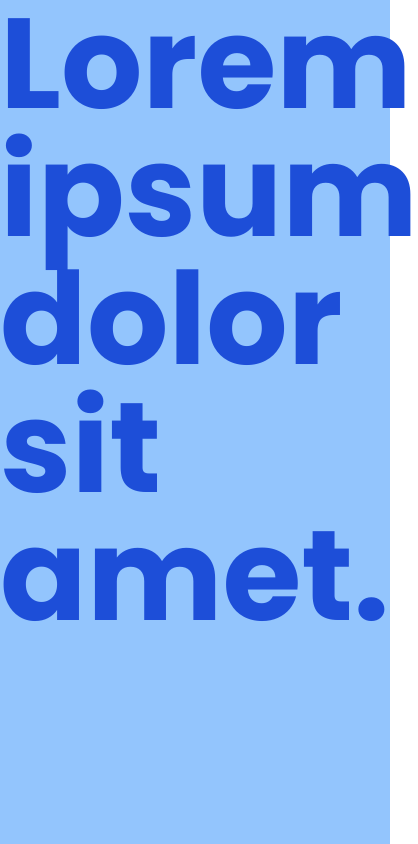
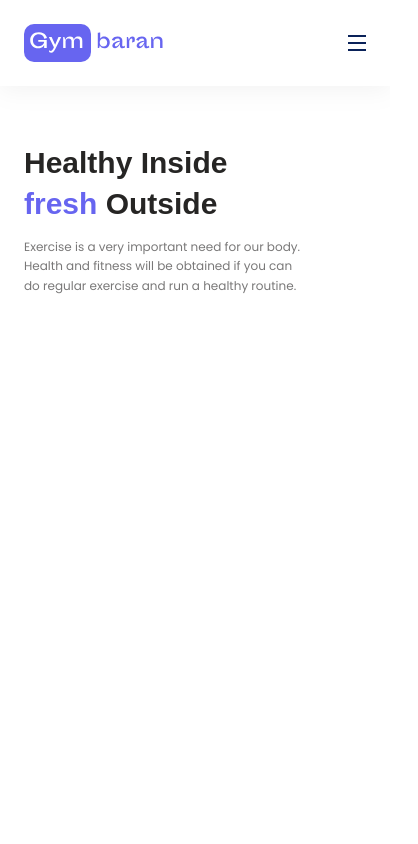
Before and after one commit to Danieljs-codes/Gym-baran, a website built with Vite: page index.html in a window 390 px wide. Shown: the whole page, 418 px wide, since content can reach past the window. Built offline with nearby package versions, Linux system fonts and the light colour scheme; a web font is replaced by a local one.

Commit message:
Implemented mobile nav

```diff
--- a/index.html
+++ b/index.html
@@ -2,7 +2,7 @@
 <html lang="en">
   <head>
     <meta charset="UTF-8" />
-    <link rel="icon" type="image/svg+xml" href="/vite.svg" />
+    <link rel="icon" type="image/svg+xml" href="/images/Logo.svg" />
     <link
       href="http://fonts.cdnfonts.com/css/sporting-grotesque"
       rel="stylesheet"
@@ -18,10 +18,17 @@
     <title>Gymbaran</title>
   </head>
   <body>
-    <div class="font-poppins min-h-screen bg-blue-300">
-      <h1 class="text-blue-700 font-bold text-9xl">
-        Lorem ipsum dolor sit amet.
-      </h1>
+    <header class="bg-white flex justify-between items-center p-6 nav-shadow">
+      <nav>
+        <a href=""><img src="./images/Logo.svg" alt="Company Logo"></a>
+      </nav>
+      <nav>
+        <img src="./images/Mobile-nav.svg" alt="Mobile Nav">
+      </nav>
+    </header>
+    <div class="bg-white px-6">
+      <h1 class="font-bold text-3xl font-grotesk text-purple_gray pt-14 leading-snug">Healthy Inside <br><span class="text-primary">fresh</span> Outside</h1>
+      <p class="font-regular font-poppins text-[#797878] text-xs pt-3 leading-relaxed max-w-text">Exercise is a very important need for our body. Health and fitness will be obtained if you can do regular exercise and run a healthy routine.</p>
     </div>
   </body>
 </html>
--- a/style.css
+++ b/style.css
@@ -1,3 +1,7 @@
 @tailwind base;
 @tailwind components;
 @tailwind utilities;
+
+.nav-shadow {
+  filter: drop-shadow(0 4px 12px rgba(0, 0, 0, 0.05));
+}
--- a/tailwind.config.cjs
+++ b/tailwind.config.cjs
@@ -12,6 +12,9 @@ module.exports = {
         'purple_gray': '#262524',
         'purple_gray_light': '#264373',
       },
+      maxWidth: {
+        'text': '17.6rem',
+      },
     },
   },
     plugins: [],
```
Also changed, not shown: images/Emoji.png (added), images/Hero bg.png (added), images/Logo.svg (added), images/Mobile-nav.svg (added).
